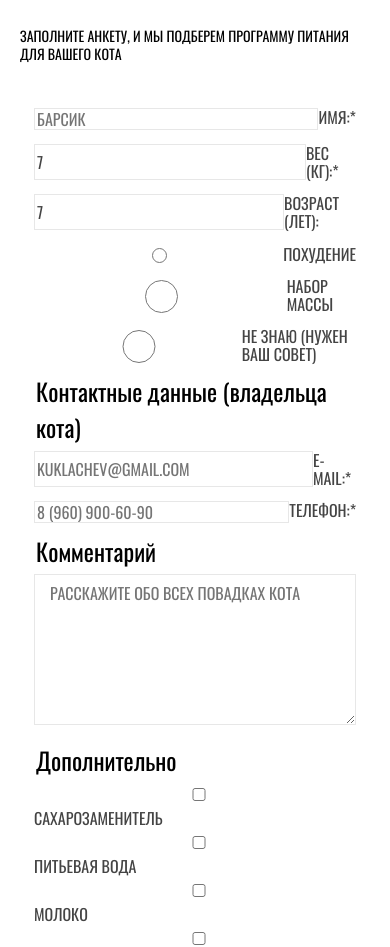
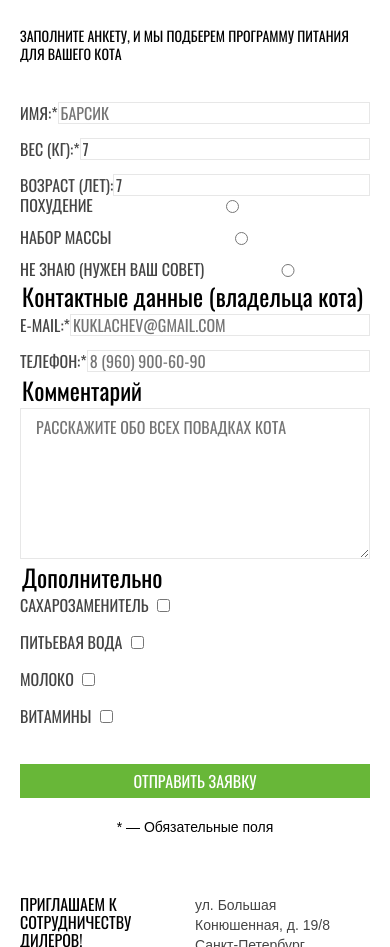
Before and after one commit to Ksenia2103/1536471-cat-energy-21, a website: page source/form.html in a window 390 px wide. Shown: the part 137-1084 px from the top of the page. Drawn offline with nearby package versions, Linux system fonts and the light colour scheme; files that its build step writes are made by us from their sources.

Commit message:
Адаптивная сетка для страницы формы

```diff
--- a/source/form.html
+++ b/source/form.html
@@ -41,50 +41,52 @@
     <h1 class="main-form__title">Подбор программы</h1>
     <p class="main-form__description">Заполните анкету, и мы подберем программу питания для вашего кота</p>
     <form class="main-form__selection-form selection-form" method="POST" action="https://echo.htmlacademy.ru">
+      <div class="selection-form__wrapper">
         <fieldset class="selection-form__section person-info">
           <legend class="selection-form__title visually-hidden">Персональная информация кота</legend>
-        <ul class="selection-form__list">
+          <ul class="selection-form__list selection-form__list-person">
             <li class="selection-form__item">
+              <label class="selection-form__label" for="person-name">Имя:*</label>
               <input class="selection-form__input" type="text" name="person-name" id="person-name" placeholder="Барсик" required>
-            <label class="selection-form__label" for="person-name">Имя:*</label>
             </li>
             <li class="selection-form__item">
+              <label class="selection-form__label" for="person-weight">Вес (кг):*</label>
               <input class="selection-form__input" type="number" name="weight" id="person-weight" value="7" required>
-            <label class="selection-form__label" for="person-weight">Вес (кг):*</label>
             </li>
             <li class="selection-form__item">
+              <label class="selection-form__label" for="person-age">Возраст (лет):</label>
               <input class="selection-form__input" type="number" name="age" id="person-age" value="7">
-            <label class="selection-form__label" for="person-age">Возраст (лет):</label>
             </li>
           </ul>
         </fieldset>
         <fieldset class="selection-form__section programs">
           <legend class="selection-form__title visually-hidden">Программы</legend>
-        <ul class="selection-form__list">
+          <ul class="selection-form__list selection-form__list-programs">
             <li class="selection-form__item radio-field">
+              <label class="selection-form__label" for="slim">Похудение</label>
               <input class="selection-form__input radio-field__input-active" type="radio" name="program-name" id="slim">
-            <label class="selection-form__label" for="slim">Похудение</label>
             </li>
             <li class="selection-form__item radio-field">
+              <label class="selection-form__label" for="fullness">Набор массы</label>
               <input class="selection-form__input" type="radio" name="program-name" id="fullness">
-            <label class="selection-form__label" for="fullness">Набор массы</label>
             </li>
             <li class="selection-form__item radio-field">
+              <label class="selection-form__label" for="recommendation">Не знаю (Нужен ваш совет)</label>
               <input class="selection-form__input" type="radio" name="program-name" id="recommendation">
-            <label class="selection-form__label" for="recommendation">Не знаю (Нужен ваш совет)</label>
             </li>
           </ul>
         </fieldset>
+      </div>
       <fieldset class="selection-form__section contacts">
         <legend class="selection-form__title legend">Контактные данные (владельца кота)</legend>
-        <ul class="selection-form__list">
+        <ul class="selection-form__list selection-form__list-contacts">
           <li class="selection-form__item">
+            <label class="selection-form__label" for="email">E-mail:*</label>
             <input class="selection-form__input" type="email" name="email" id="email" placeholder="kuklachev@gmail.com">
-            <label class="selection-form__label" for="email">E-mail:*</label>
           </li>
           <li class="selection-form__item">
+            <label class="selection-form__label" for="tel-number">Телефон:*</label>
             <input class="selection-form__input" type="tel" name="tel-number" id="tel-number" placeholder="8 (960) 900-60-90">
-            <label class="selection-form__label" for="tel-number">Телефон:*</label>
           </li>
         </ul>
       </fieldset>
@@ -95,27 +97,29 @@
       </fieldset>
       <fieldset class="selection-form__section optionally">
         <legend class="selection-form__title legend">Дополнительно</legend>
-        <ul class="selection-form__list">
+        <ul class="selection-form__list selection-form__list-optional">
           <li class="optionally__sweetener checkbox-field">
+            <label class="selection-form__label" for="sweetener">Сахарозаменитель</label>
             <input class="selection-form__input checkbox-field__input-active" type="checkbox" name="sweetener" id="sweetener">
-            <label class="selection-form__label" for="sweetener">Сахарозаменитель</label>
           </li>
           <li class="optionally__water checkbox-field">
+            <label class="selection-form__label" for="water">Питьевая вода</label>
             <input class="selection-form__input" type="checkbox" name="water" id="water">
-            <label class="selection-form__label" for="water">Питьевая вода</label>
           </li>
           <li class="optionally__milk checkbox-field">
+            <label class="selection-form__label" for="milk">Молоко</label>
             <input class="selection-form__input" type="checkbox" name="milk" id="milk">
-            <label class="selection-form__label" for="milk">Молоко</label>
           </li>
           <li class="optionally__vitamins checkbox-field">
+            <label class="selection-form__label" for="vitamins">Витамины</label>
             <input class="selection-form__input" type="checkbox" name="vitamins" id="vitamins">
-            <label class="selection-form__label" for="vitamins">Витамины</label>
           </li>
         </ul>
       </fieldset>
+      <div class="selection-form__block-button">
         <button class="button selection-form__button" type="submit">Отправить заявку</button>
         <p class="selection-form__legend">* — Обязательные поля</p>
+      </div>
     </form>
   </div>
 </main>
--- a/source/less/blocks/selection-form.less
+++ b/source/less/blocks/selection-form.less
@@ -1,50 +1,16 @@
 .selection-form__section {
   border: 0;
+  display: flex;
+  flex-direction: column;
+  margin: 0;
+  padding: 0;
 }
 
-.selection-form__title {
-  font-family: "Oswald", "Arial", sans-serif;
-  font-style: normal;
-  font-weight: 400;
-  font-size: 24px;
-  line-height: 36px;
-
-  @media (min-width: @tablet-width) {
-    font-size: 36px;
-  }
-}
-
-.selection-form__input {
-  position: relative;
-  width: 100%;
-  font-size: 16px;
-  line-height: 18px;
-  font-family: "Oswald", "Arial", sans-serif;
-  font-style: normal;
-  font-weight: 400;
-  color: @special-dark-grey;
-  text-transform: uppercase;
-  border: 1px solid @border_light_grey;
-  box-sizing: border-box;
-
-  @media (min-width: @tablet-width) {
-    font-size: 20px;
-    line-height: 30px;
-  }
-}
-
-.selection-form__label {
-  font-size: 16px;
-  line-height: 18px;
-  font-family: "Oswald", "Arial", sans-serif;
-  font-style: normal;
-  font-weight: 400;
-  color: @special-dark-grey;
-  text-transform: uppercase;
-
-  @media (min-width: @tablet-width) {
-    font-size: 20px;
-    line-height: 30px;
+.selection-form__wrapper {
+  @media (min-width: @desktop-width) {
+    display: grid;
+    grid-template-columns: 1fr 1fr;
+    column-gap: 80px;
   }
 }
 
@@ -54,9 +20,43 @@
   list-style: none;
 }
 
+.selection-form__list-contacts {
+  @media (min-width: @desktop-width) {
+    display: flex;
+    flex-direction: row;
+    justify-content: space-between;
+    margin-bottom: 67px;
+  }
+}
+
+.selection-form__list-programs {
+  @media (min-width: @desktop-width) {
+    display: flex;
+    flex-direction: column;
+    row-gap: 23px;
+  }
+}
+
+.selection-form__list-optional {
+  display: grid;
+  grid-template-columns: 1fr;
+  row-gap: 13px;
+
+  @media (min-width: @tablet-width) {
+    grid-template-columns: 1fr 1fr;
+    row-gap: 32px;
+  }
+
+  @media (min-width: @desktop-width) {
+    grid-template-columns: 1fr 1fr 1fr 1fr;
+    column-gap: 105px;
+  }
+}
+
 .selection-form__item {
   margin-bottom: 14px;
   display: flex;
+  align-items: center;
 
   @media (min-width: @tablet-width) {
     margin-bottom: 20px;
@@ -91,6 +91,32 @@
   }
 }
 
+.selection-form__block-button {
+  margin: 0;
+  padding: 0;
+  margin-bottom: 32px;
+  border: none;
+  display: grid;
+  grid-template-columns: 1fr;
+  row-gap: 21px;
+
+  @media (min-width: @tablet-width) {
+    display: grid;
+    grid-template-columns: min-content 1fr;
+    column-gap: 61px;
+    margin-top: 54px;
+    margin-bottom: 72px;
+  }
+
+  @media (min-width: @desktop-width) {
+    grid-template-columns: 1fr 1fr;
+    column-gap: 81px;
+    margin: 0;
+    margin-top: 61px;
+    margin-bottom: 82px;
+  }
+}
+
 .selection-form__legend {
   margin: 0;
   font-size: 14px;
@@ -99,15 +125,17 @@
   font-style: normal;
   font-weight: 400;
   color: @basic-black;
+  text-align: center;
 
   @media (min-width: @tablet-width) {
     font-size: 16px;
+    text-align: left;
+    align-self: center;
   }
 }
 
 .selection-form__button {
   margin-top: 34px;
-  margin-bottom: 21px;
   padding: 7px 44px;
   font-size: 16px;
   line-height: 20px;
@@ -115,17 +143,63 @@
   font-style: normal;
   font-weight: 400;
   color: @basic-white;
+  width: 100%;
 
   @media (min-width: @tablet-width) {
     padding: 13px 45px;
-    margin-top: 54px;
-    margin-bottom: 72px;
+    margin: 0;
     font-size: 20px;
+    width: 282px;
   }
 
-  @media (min-width: @tablet-width) {
-    margin-top: 61px;
-    margin-bottom: 82px;
+  @media (min-width: @desktop-width) {
+    width: 568px;
     padding: 13px 188px;
   }
 }
+
+.selection-form__title {
+  font-family: "Oswald", "Arial", sans-serif;
+  font-style: normal;
+  font-weight: 400;
+  font-size: 24px;
+  line-height: 36px;
+
+  @media (min-width: @tablet-width) {
+    font-size: 36px;
+  }
+}
+
+.selection-form__input {
+  position: relative;
+  font-size: 16px;
+  line-height: 18px;
+  font-family: "Oswald", "Arial", sans-serif;
+  font-style: normal;
+  font-weight: 400;
+  color: @special-dark-grey;
+  text-transform: uppercase;
+  border: 1px solid @border_light_grey;
+  box-sizing: border-box;
+  flex-grow: 1;
+
+  @media (min-width: @tablet-width) {
+    font-size: 20px;
+    line-height: 30px;
+  }
+}
+
+.selection-form__label {
+  font-size: 16px;
+  line-height: 18px;
+  font-family: "Oswald", "Arial", sans-serif;
+  font-style: normal;
+  font-weight: 400;
+  color: @special-dark-grey;
+  text-transform: uppercase;
+
+  @media (min-width: @tablet-width) {
+    font-size: 20px;
+    line-height: 30px;
+  }
+}
```
Lines whose indentation alone changed are shown as unchanged.
